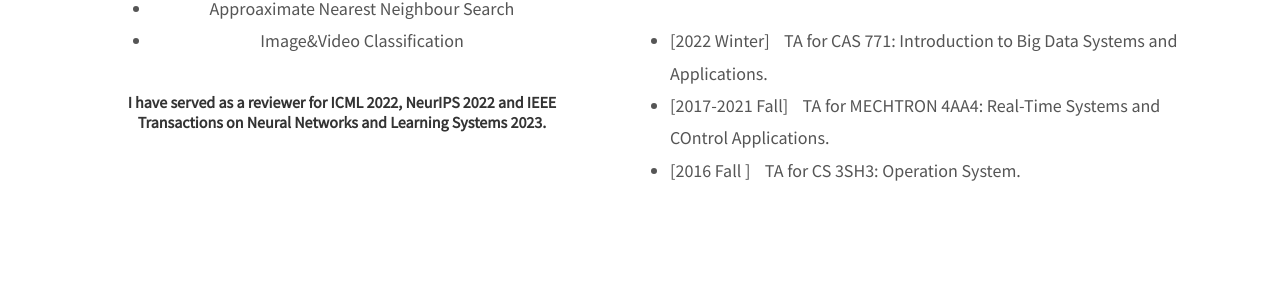
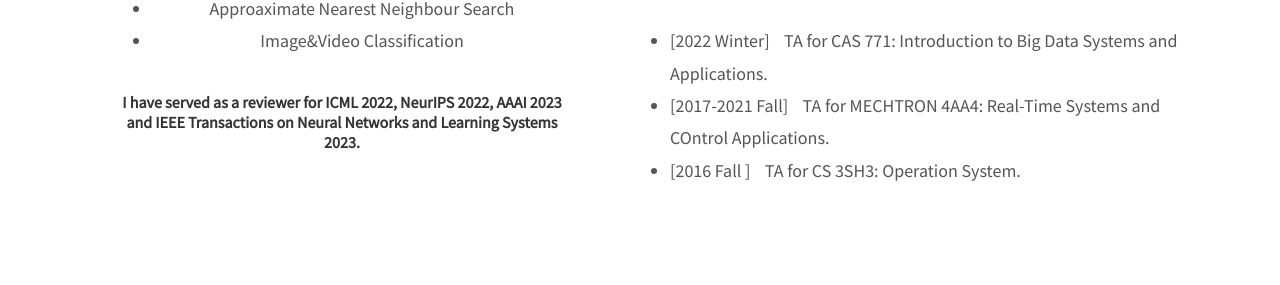
Before and after one commit to MacLLL/MacLLL.github.io, a Jekyll site: the page built from index.html, in a window 1280 px wide. Shown: the part 1632-1917 px from the top of the page. Built offline with Jekyll 4.4.1, drawn with Linux system fonts in a browser that asks for light colours; nearby versions of some CDN libraries.

Commit message:
Update index.html

```diff
--- a/index.html
+++ b/index.html
@@ -25,7 +25,7 @@ layout: home
 	<li>Approaximate Nearest Neighbour Search </li>
 	<li>Image&Video Classification</li>
 </ul>
-<h4> I have served as a reviewer for ICML 2022, NeurIPS 2022 and IEEE Transactions on Neural Networks and Learning Systems 2023.</h4>
+<h4> I have served as a reviewer for ICML 2022, NeurIPS 2022, AAAI 2023 and IEEE Transactions on Neural Networks and Learning Systems 2023.</h4>
 </div>
 
 
```
